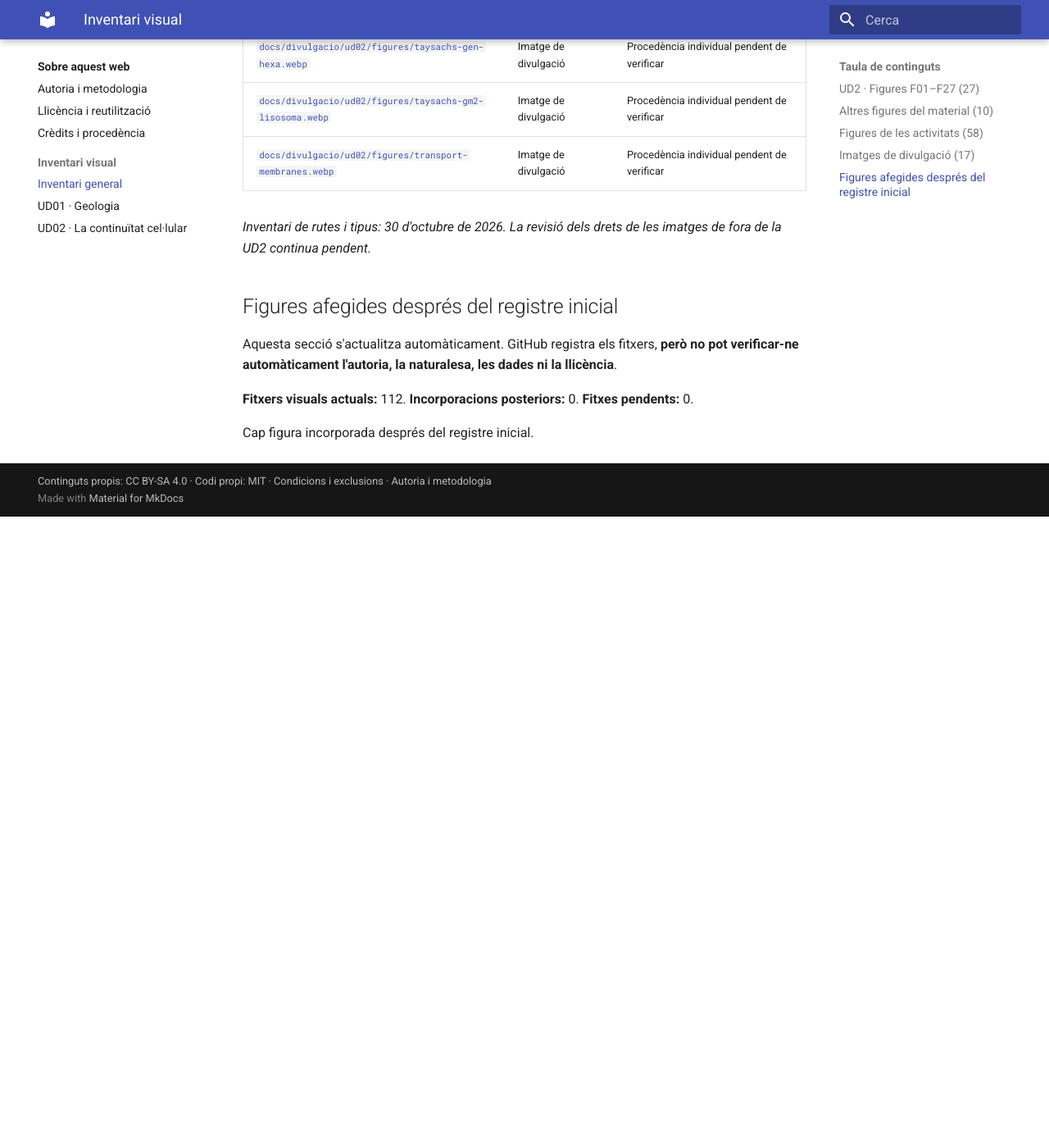
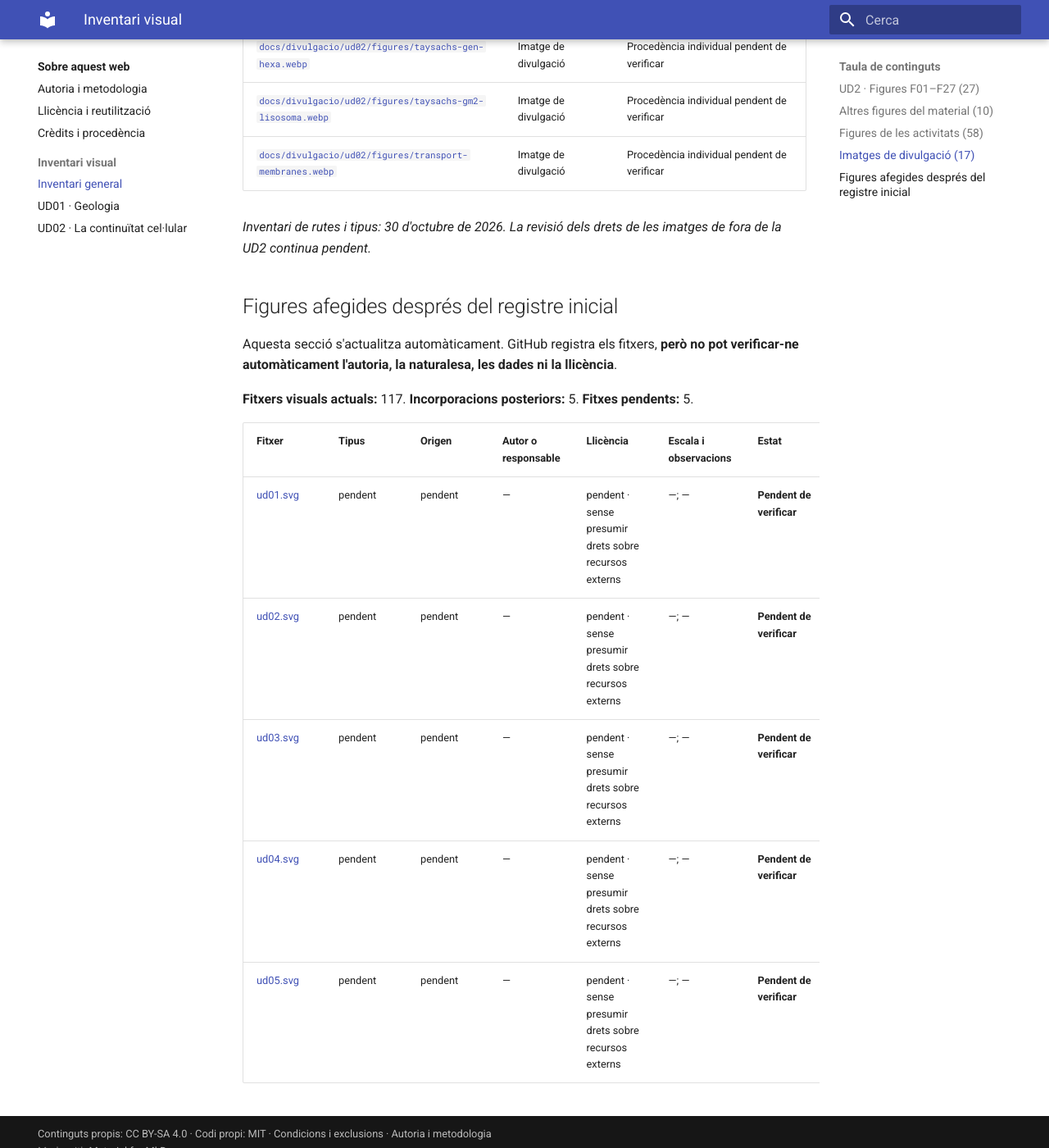
Before and after one commit to saloma-ui/biogeo4, an MkDocs documentation site: the page built from docs/inventari-visual.md, in a window 1280 px wide and 1400 px high, scrolled down 8950 px. Shown: the whole window at 82% size. Built offline with MkDocs 1.6.1 and Material for MkDocs 9.7.7, drawn with Linux system fonts in a browser that asks for light colours; before the commit the page ends 9580 px from its top, so only the background shows below that.

Commit message:
docs: actualitza els registres de figures [skip ci]

```diff
--- a/docs/inventari-visual.md
+++ b/docs/inventari-visual.md
@@ -149,7 +149,13 @@ Els **68 fitxers de la UD01** també tenen ara un [registre individual amb les f
 
 Aquesta secció s'actualitza automàticament. GitHub registra els fitxers, **però no pot verificar-ne automàticament l'autoria, la naturalesa, les dades ni la llicència**.
 
-**Fitxers visuals actuals:** 112. **Incorporacions posteriors:** 0. **Fitxes pendents:** 0.
+**Fitxers visuals actuals:** 117. **Incorporacions posteriors:** 5. **Fitxes pendents:** 5.
 
-Cap figura incorporada després del registre inicial.
+| Fitxer | Tipus | Origen | Autor o responsable | Llicència | Escala i observacions | Estat |
+|:--|:--|:--|:--|:--|:--|:--|
+| [ud01.svg](https://github.com/saloma-ui/biogeo4/blob/main/docs/infografies-calendari/ud01.svg) | pendent | pendent | — | pendent · sense presumir drets sobre recursos externs | —; — | **Pendent de verificar** |
+| [ud02.svg](https://github.com/saloma-ui/biogeo4/blob/main/docs/infografies-calendari/ud02.svg) | pendent | pendent | — | pendent · sense presumir drets sobre recursos externs | —; — | **Pendent de verificar** |
+| [ud03.svg](https://github.com/saloma-ui/biogeo4/blob/main/docs/infografies-calendari/ud03.svg) | pendent | pendent | — | pendent · sense presumir drets sobre recursos externs | —; — | **Pendent de verificar** |
+| [ud04.svg](https://github.com/saloma-ui/biogeo4/blob/main/docs/infografies-calendari/ud04.svg) | pendent | pendent | — | pendent · sense presumir drets sobre recursos externs | —; — | **Pendent de verificar** |
+| [ud05.svg](https://github.com/saloma-ui/biogeo4/blob/main/docs/infografies-calendari/ud05.svg) | pendent | pendent | — | pendent · sense presumir drets sobre recursos externs | —; — | **Pendent de verificar** |
 <!-- FIGURES_AUTO_FI -->
```
Also changed, not shown: 1 other file.
